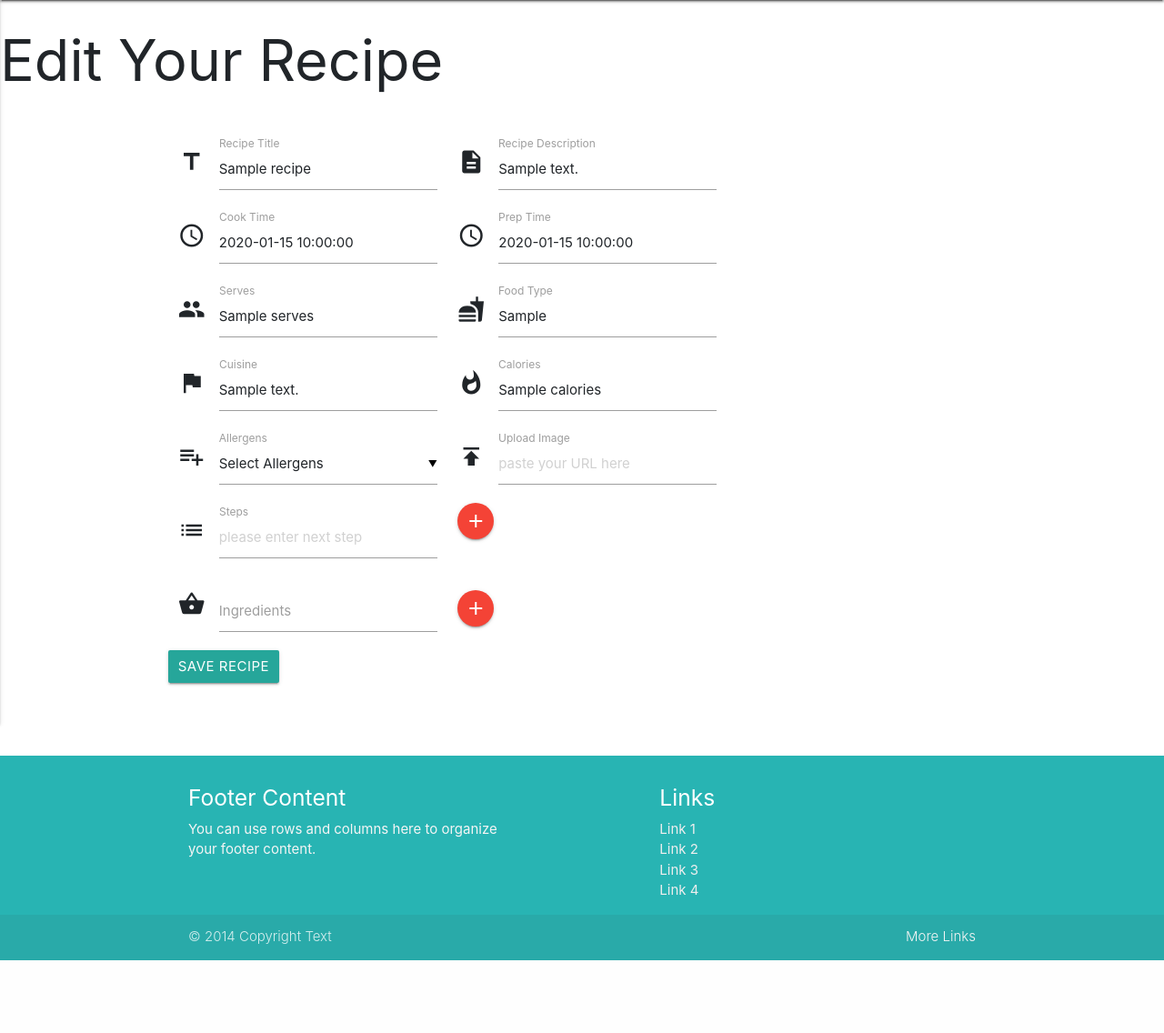
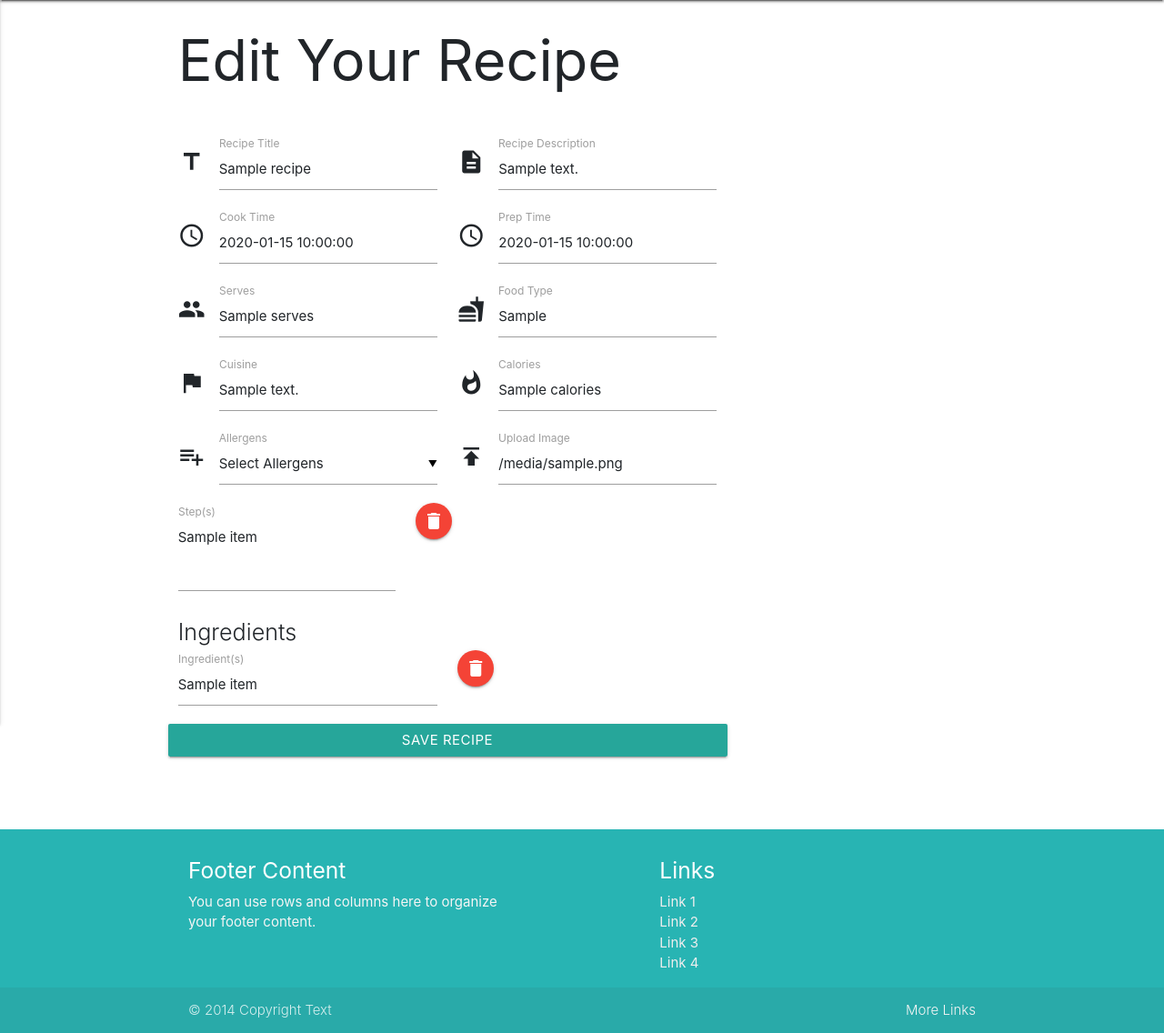
Before and after one commit to DejanHinic/cook_book, a Flask app: template templates/edit_recipe.html in a window 1280 px wide. Shown: the part 64-1200 px from the top of the page at 91% size. Before the commit the page ends 1120 px from the top, so only its background shows below. Run offline with Flask 2, Linux system fonts and the light colour scheme; the template is opened without the code that fills it: most values are stand-ins (such as "Sample title", 1, 10 or a date in 2020); some libraries are stand-ins or nearby versions.

Commit message:
edit data call back for steps and ingradients

```diff
--- a/templates/add_recipe.html
+++ b/templates/add_recipe.html
@@ -100,7 +100,7 @@
                     <div class="row">
                         <div class="input-field col s10">
                             <i class="small material-icons prefix">shopping_basket</i>
-                            <input id="ingredients" id="recipe_ingredients" type="text" name="ingredients" class="validate">
+                            <input id="ingredients" id="recipe_ingredients" type="text" name="add_ingredients" class="validate">
                             <label for="ingredients">Ingredients</label>
                         </div>
                         <div class="input-field col s2">
--- a/templates/edit_recipe.html
+++ b/templates/edit_recipe.html
@@ -1,9 +1,9 @@
 {% extends 'base.html'%} {% block content %}
+<div class="container" id="add_recipe_main">
         <div class="row" id="add_recipe_title">
             <h1>Edit Your Recipe</h1>
         </div>
         <br>
-<div class="container" id="add_recipe_main">
     <div class="row">
         <form action="{{url_for('update_recipe', recipe_id =recipe._id)}}" method="POST" class="recipe-form">
             <div class="row">
@@ -78,44 +78,72 @@
                 </div>
                 <div class="input-field col s6">
                     <i class="small material-icons prefix">publish</i>
-                <input placeholder="paste your URL here" id="upload_image" type="text" name="upload_image">
+                    <input placeholder="paste your URL here" id="upload_image" type="text" name="upload_image" value="{{recipe.upload_image}}">
                     <label for="upload_image">Upload Image</label>
                 </div>
             </div>
+            <div class="row">
                     <div id="steps">
+                    {% for item in recipe.steps %}
+                        {% if item == recipe.steps[-1,100] %}
                         <div class="row">
                                 <div class="input-field col s10">
                                     <i class="small material-icons prefix">list</i>
                                     <input placeholder="please enter next step" id="recipe_steps" type="text" name="steps">
-                            <label for="recipe_steps">Steps</label>
+                                    <label for="steps">Steps</label>
                                 </div>
-
                                     <div class="col s2 m1">
                                         <a class="btn-floating waves-effect waves-light waves-light red" id="add_step"><i class="material-icons">add</i></a>
                                     </div>
+                         </div>
+                        {% else %}
 
+                                <div class="input-field col s10 m11">
+                                    <textarea id="steps" name="steps" class="materialize-textarea" required>{{item}}</textarea>
+                                    <label for="steps">Step(s)</label>
+                                </div>
+                                <div class="col s2 m1">
+                                    <a class="btn-floating waves-effect waves-light red" id="delete_step"><i class="material-icons">delete</i></a>
+                                </div>
+
+                        {% endif %}
+                    {% endfor %}
                      </div>
              </div>
+            <div class="row">
+                <div class="col s12 flow-text">Ingredients</div>
+            </div>
                 <div id="ingredients">
+                {% for item in recipe.ingredients %}
+                    {% if item == recipe.ingredients[-1,100] %}
                     <div class="row">
                         <div class="input-field col s10">
                             <i class="small material-icons prefix">shopping_basket</i>
-                            <input id="ingredients" id="recipe_ingredients" type="text" name="ingredients" class="validate">
+                            <input id="ingredients" id="ingredients" type="text" name="ingredients" class="validate">
                             <label for="ingredients">Ingredients</label>
                         </div>
                         <div class="input-field col s2">
                             <a class="btn-floating btn-small waves-effect waves-light red" id="add_ingredient"><i class="material-icons">add</i></a>
-
                         </div>
                      </div>
+                    {% else %}
+                    <div class="row new-ingredient">
+                        <div class="input-field col s10 m11">
+                            <input type="text" name="ingredients" id="ingredients" class="validate" value="{{item}}" required>
+                            <label for="ingredients">Ingredient(s)</label>
+                         </div>
+                        <div class="col s2 m1">
+                            <a class="btn-floating waves-effect waves-light red" id="delete_ingredient"><i class="material-icons">delete</i></a>
                          </div>
                     </div>
-            <div class="row">
+                    {% endif %}
+                {% endfor %}
+                </div>
             <div class="row">
                 <button class="col s12 btn medium-text waves-effect waves-light" type="submit">Save Recipe</button>
              </div>
+        </form>
     </div>
-    </form>
 </div>
 
 {% endblock %}
--- a/templates/register.html
+++ b/templates/register.html
@@ -10,7 +10,7 @@
                 </div>
                 <div class="form-group">
                     <label for="exampleInputPassword1">Password</label>
-                    <input type="password" class="form-control" name="pass" placeholder="Password">
+                    <input type="password" class="form-control" name="password" placeholder="Password">
                 </div>
                 <button type="submit" class="btn btn-primary btn-block">Register</button>
             </form>
```
Lines whose indentation alone changed are shown as unchanged.
